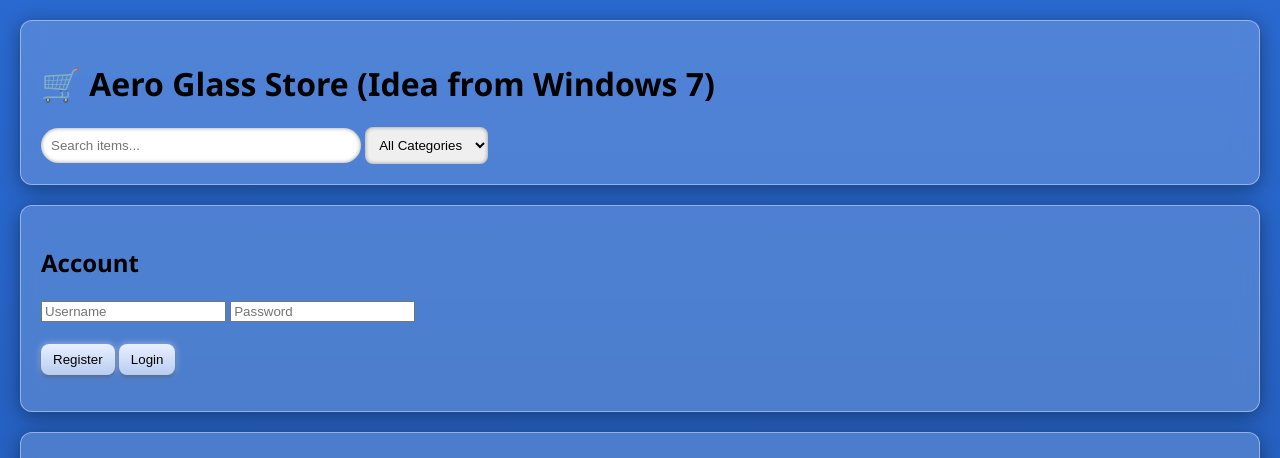
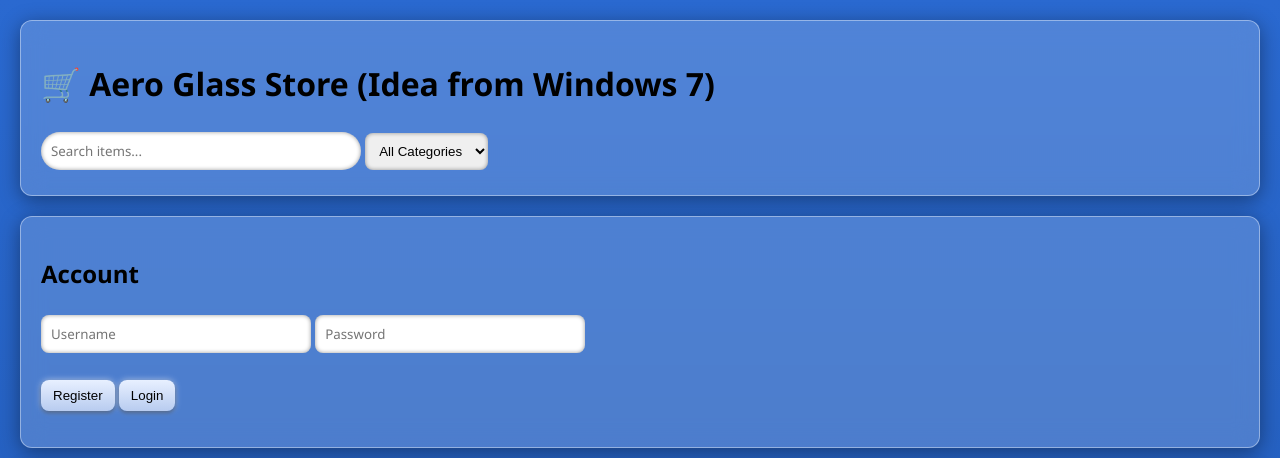
Before and after one commit to leonardo-leonardo/OnlineStore-Backend, a plain HTML site: page index.html in a window 1280 px wide. Shown: the top 458 px of the page. Drawn offline with Linux system fonts and the light colour scheme.

Commit message:
Update style.css

```diff
--- a/style.css
+++ b/style.css
@@ -1,3 +1,4 @@
+/* --- existing code (unchanged) --- */
 body {
     font-family: Segoe UI, Arial;
     background: linear-gradient(#2a69d0, #1a4c9c);
@@ -74,3 +75,21 @@
     color: #fff;
     font-size: 18px;
 }
+
+/* --- new styles for login/register --- */
+input[type="text"],
+input[type="password"] {
+    width: 250px;
+    padding: 10px;
+    margin: 5px 0;
+    border-radius: 8px;
+    border: none;
+    box-shadow: inset 0 0 4px rgba(0,0,0,0.4);
+    font-family: Segoe UI, Arial;
+}
+
+#authMessage {
+    margin-top: 10px;
+    font-weight: bold;
+    color: #222; /* darker text inside glass */
+}
```
